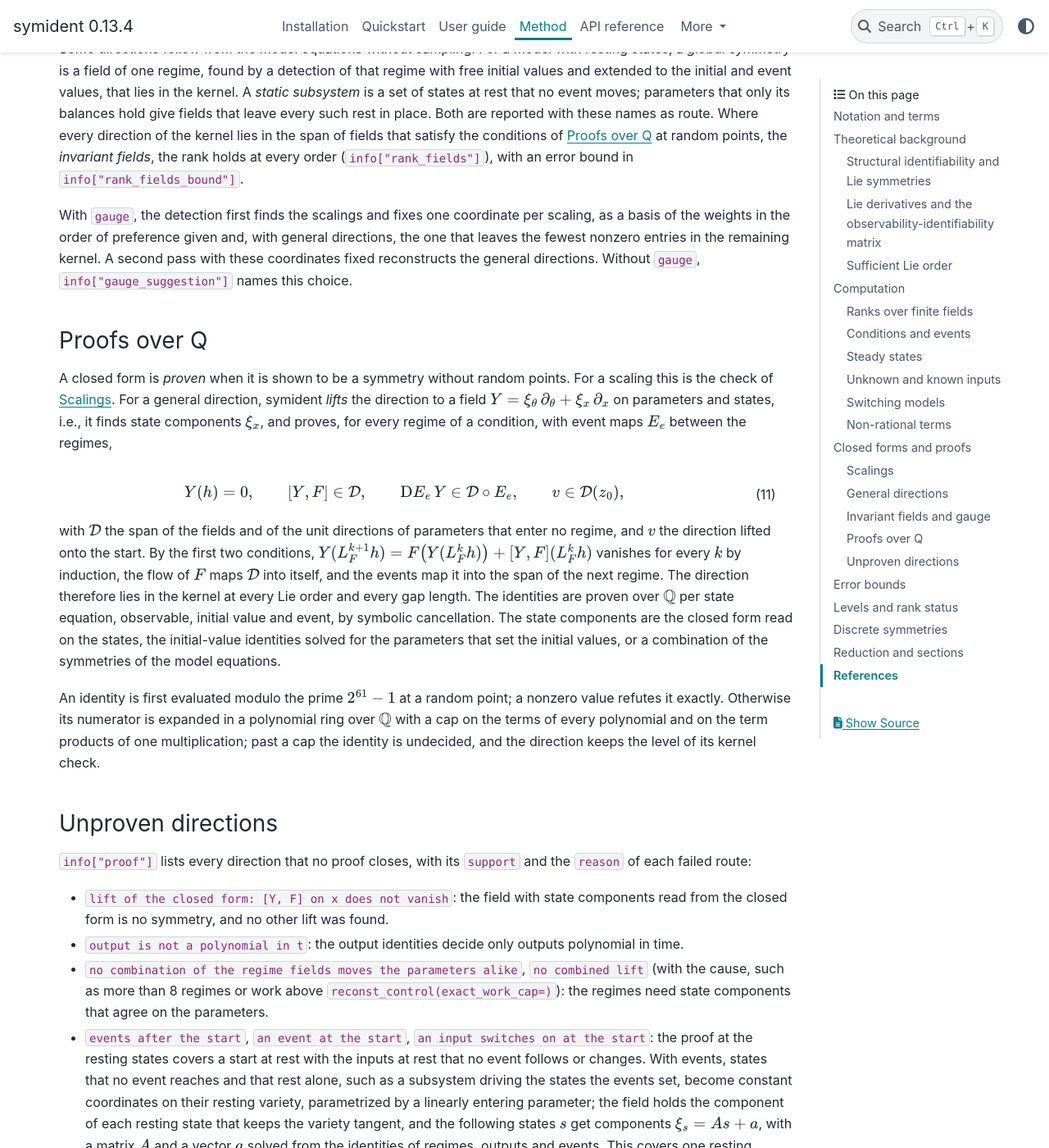
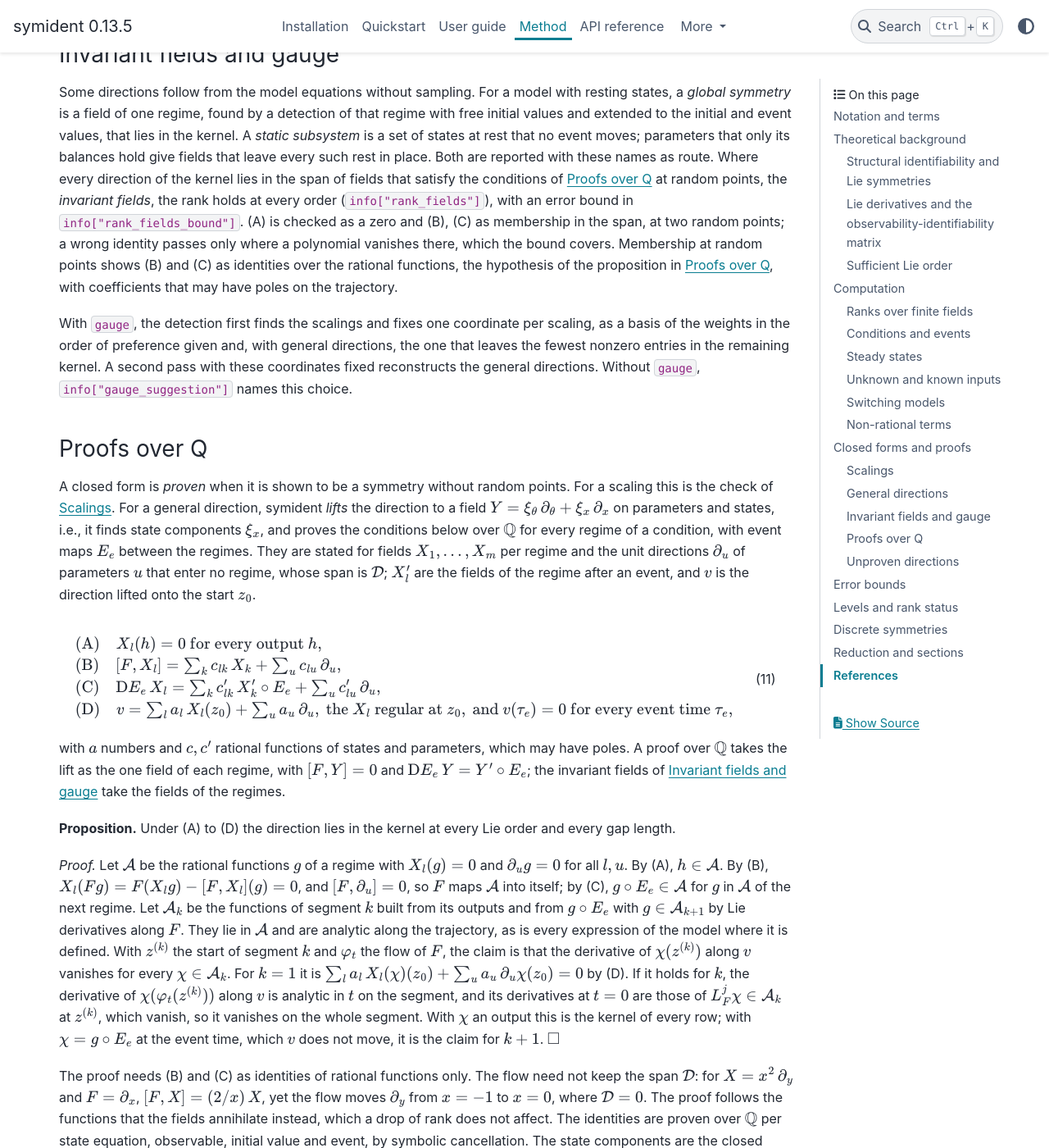
Before and after one commit to dModverse/symident, a Sphinx documentation site: the page built from docs/method.rst, in a window 1280 px wide and 1400 px high, scrolled down 14140 px. Shown: the whole window at 82% size. Built offline with Sphinx 7.4.7 and the PyData theme 0.15.4, drawn with Linux system fonts in a browser that asks for light colours; some of the changed text lies outside the part shown.

Commit message:
fix(detection): order bound multiplied by the points drawn for each random point; degree bounds over the product of the distinct denominators; invariant-field conditions as identities over the rational functions; symident 0.13.5
Co-Authored-By: Claude Opus 5.5 <noreply@anthropic.com>

```diff
--- a/docs/method.rst
+++ b/docs/method.rst
@@ -273,8 +273,11 @@ an order, both composed with the start, whose degree :math:`\deg z_0` multiplies
 on a resting variety times the Bezout number of its balances (`Error bounds`_). Since the
 generic ranks rise strictly up to their final value, orders up to the number of columns plus
 one reveal a wrong plateau. The degrees are those of the rational system the modular engine
-evaluates, with exponentials, free powers and trigonometric functions as separate states, and
-the terms add up to the order bound of `Error bounds`_.
+evaluates, with exponentials, free powers and trigonometric functions as separate states. A
+point is the first of its draws without a pole of the starts, up to 8, or on a resting variety
+the first with a root, up to 24. It is wrong only if one of the points drawn is, so each term is
+multiplied by the number of points drawn for its point, and the terms add up to the order bound
+of `Error bounds`_.
 
 **Without a stopping rule.** A direction that is an exact symmetry, i.e., a scaling under
 which every expression is homogeneous (`Scalings`_) or a field with the identities of
@@ -769,7 +772,11 @@ free initial values and extended to the initial and event values, that lies in t
 balances hold give fields that leave every such rest in place. Both are reported with these
 names as route. Where every direction of the kernel lies in the span of fields that satisfy the
 conditions of `Proofs over Q`_ at random points, the *invariant fields*, the rank holds at every
-order (``info["rank_fields"]``), with an error bound in ``info["rank_fields_bound"]``.
+order (``info["rank_fields"]``), with an error bound in ``info["rank_fields_bound"]``. (A) is
+checked as a zero and (B), (C) as membership in the span, at two random points; a wrong identity
+passes only where a polynomial vanishes there, which the bound covers. Membership at random
+points shows (B) and (C) as identities over the rational functions, the hypothesis of the
+proposition in `Proofs over Q`_, with coefficients that may have poles on the trajectory.
 
 With ``gauge``, the detection first finds the scalings and fixes one coordinate per scaling, as
 a basis of the weights in the order of preference given and, with general directions, the one
@@ -783,24 +790,60 @@ Proofs over Q
 A closed form is *proven* when it is shown to be a symmetry without random points. For a scaling
 this is the check of `Scalings`_. For a general direction, symident *lifts* the direction to a
 field :math:`Y = \xi_\theta\, \partial_\theta + \xi_x\, \partial_x` on parameters and states,
-i.e., it finds state components :math:`\xi_x`, and proves, for every regime of a condition, with
-event maps :math:`E_e` between the regimes,
+i.e., it finds state components :math:`\xi_x`, and proves the conditions below over
+:math:`\mathbb{Q}` for every regime of a condition, with event maps :math:`E_e` between the
+regimes. They are stated for fields :math:`X_1, \dots, X_m` per regime and the unit directions
+:math:`\partial_u` of parameters :math:`u` that enter no regime, whose span is
+:math:`\mathcal{D}`; :math:`X'_l` are the fields of the regime after an event, and :math:`v` is
+the direction lifted onto the start :math:`z_0`.
 
 .. math::
    :label: eq-fields
 
-   Y(h) = 0, \qquad [Y, F] \in \mathcal{D}, \qquad
-   \mathrm{D}E_e\, Y \in \mathcal{D} \circ E_e, \qquad v \in \mathcal{D}(z_0),
+   \begin{aligned}
+   &\text{(A)} \quad X_l(h) = 0 \ \text{for every output } h, \\
+   &\text{(B)} \quad [F, X_l] = \textstyle\sum_k c_{lk}\, X_k + \sum_u c_{lu}\, \partial_u, \\
+   &\text{(C)} \quad \mathrm{D}E_e\, X_l = \textstyle\sum_k c'_{lk}\, X'_k \circ E_e + \sum_u c'_{lu}\, \partial_u, \\
+   &\text{(D)} \quad v = \textstyle\sum_l a_l\, X_l(z_0) + \sum_u a_u\, \partial_u,
+   \ \text{the } X_l \text{ regular at } z_0, \text{ and } v(\tau_e) = 0 \text{ for every event time } \tau_e,
+   \end{aligned}
 
-with :math:`\mathcal{D}` the span of the fields and of the unit directions of parameters that
-enter no regime, and :math:`v` the direction lifted onto the start. By the first two conditions,
-:math:`Y(L_F^{k+1} h) = F\big(Y(L_F^k h)\big) + [Y, F](L_F^k h)` vanishes for every :math:`k` by
-induction, the flow of :math:`F` maps :math:`\mathcal{D}` into itself, and the events map it into
-the span of the next regime. The direction therefore lies in the kernel at every Lie order and
-every gap length. The identities are proven over :math:`\mathbb{Q}` per state equation,
-observable, initial value and event, by symbolic cancellation. The state components are the
-closed form read on the states, the initial-value identities solved for the parameters that set
-the initial values, or a combination of the symmetries of the model equations.
+with :math:`a` numbers and :math:`c, c'` rational functions of states and parameters, which may
+have poles. A proof over :math:`\mathbb{Q}` takes the lift as the one field of each regime, with
+:math:`[F, Y] = 0` and :math:`\mathrm{D}E_e\, Y = Y' \circ E_e`; the invariant fields of
+`Invariant fields and gauge`_ take the fields of the regimes.
+
+**Proposition.** Under (A) to (D) the direction lies in the kernel at every Lie order and every
+gap length.
+
+*Proof.* Let :math:`\mathcal{A}` be the rational functions :math:`g` of a regime with :math:`X_l(g) = 0`
+and :math:`\partial_u g = 0` for all :math:`l, u`. By (A), :math:`h \in \mathcal{A}`. By (B),
+:math:`X_l(F g) = F(X_l g) - [F, X_l](g) = 0`, and :math:`[F, \partial_u] = 0`, so :math:`F`
+maps :math:`\mathcal{A}` into itself; by (C), :math:`g \circ E_e \in \mathcal{A}` for :math:`g` in :math:`\mathcal{A}` of the
+next regime. Let :math:`\mathcal{A}_k` be the functions of segment :math:`k` built from its outputs
+and from :math:`g \circ E_e` with :math:`g \in \mathcal{A}_{k+1}` by Lie derivatives along
+:math:`F`. They lie in :math:`\mathcal{A}` and are analytic along the trajectory, as is every expression
+of the model where it is defined. With :math:`z^{(k)}` the start of segment :math:`k` and
+:math:`\varphi_t` the flow of :math:`F`, the claim is that the derivative of
+:math:`\chi(z^{(k)})` along :math:`v` vanishes for every :math:`\chi \in \mathcal{A}_k`. For
+:math:`k = 1` it is :math:`\sum_l a_l\, X_l(\chi)(z_0) + \sum_u a_u\, \partial_u \chi(z_0) = 0`
+by (D). If it holds for
+:math:`k`, the derivative of :math:`\chi(\varphi_t(z^{(k)}))` along :math:`v` is analytic
+in :math:`t` on the segment, and its derivatives at :math:`t = 0` are those of
+:math:`L_F^j \chi \in \mathcal{A}_k` at :math:`z^{(k)}`, which vanish, so it vanishes on the
+whole segment. With :math:`\chi` an output this is the kernel of every row; with
+:math:`\chi = g \circ E_e` at the event time, which :math:`v` does not move, it is the claim
+for :math:`k + 1`. :math:`\square`
+
+The proof needs (B) and (C) as identities of rational functions only. The flow need not keep
+the span :math:`\mathcal{D}`: for :math:`X = x^2\, \partial_y` and :math:`F = \partial_x`,
+:math:`[F, X] = (2/x)\, X`, yet the flow moves :math:`\partial_y` from :math:`x = -1` to
+:math:`x = 0`, where :math:`\mathcal{D} = 0`. The proof follows the functions that the fields
+annihilate instead, which a drop of rank does not affect. The identities are proven over
+:math:`\mathbb{Q}` per state equation, observable, initial value and event, by symbolic
+cancellation. The state components are the closed form read on the states, the initial-value
+identities solved for the parameters that set the initial values, or a combination of the
+symmetries of the model equations.
 
 An identity is first evaluated modulo the prime :math:`2^{61} - 1` at a random point; a nonzero
 value refutes it exactly. Otherwise its numerator is expanded in a polynomial ring over
@@ -851,8 +894,10 @@ finite subset :math:`A` of the field, with probability at most :math:`D / |A|`.
 one of the random points of `Sufficient Lie order`_ or `Conditions and events`_: the step that
 ends the subspace :math:`U`, or a minor of the rows of an order, on a resting variety with the
 degree of Equation :eq:`eq-rest-bound`. With the degrees of the rational system, the
-probabilities add up to ``info["order_bound"]``; ``info["order_bound_why"]`` names the reason for
-a missing bound.
+probabilities add up to ``info["order_bound"]``, each multiplied by the number of points drawn
+until its point was taken, since the point taken is wrong only if one of them is;
+``info["order_draws"]`` is the largest such number, and the points of the gap order are drawn
+once. ``info["order_bound_why"]`` names the reason for a missing bound.
 
 **The kernel check.** A closed form :math:`v` passes the check at a point if it lies in the
 kernel there. A point where the kernel is not defined, at a pole or without a resting state, is
--- a/pyproject.toml
+++ b/pyproject.toml
@@ -4,7 +4,7 @@ build-backend = "scikit_build_core.build"
 
 [project]
 name = "symident"
-version = "0.13.4"
+version = "0.13.5"
 description = "Structural identifiability of ODE models by Lie symmetries over finite fields"
 readme = "README.md"
 requires-python = ">=3.10"
--- a/src/symident/__init__.py
+++ b/src/symident/__init__.py
@@ -8,4 +8,4 @@ from .state import switches
 
 __all__ = ["Model", "Symmetries", "Symmetry", "Reduction", "detect", "reduce", "read_petab", "PEtabError",
            "reconst_control", "install_msolve", "switches"]
-__version__ = "0.13.4"
+__version__ = "0.13.5"
```
Also changed, not shown: NEWS.md (+12 -0 lines), 10 other files.
